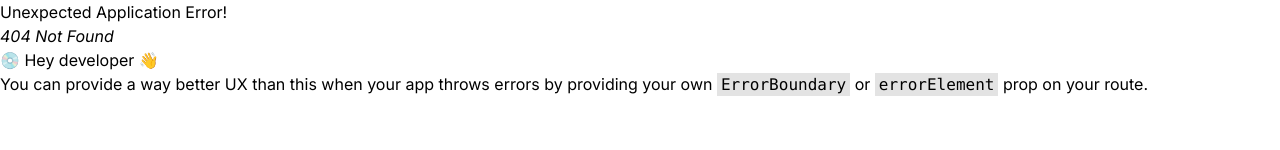
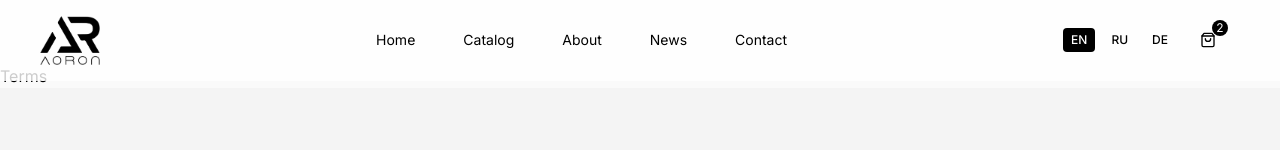
Before and after one commit to Ergashev-Xurshid/project_suitique-team, a React (Vite) app: page /terms in a window 1280 px wide. Before the commit this address had no page. Shown: the top 150 px of the page. Built offline with nearby package versions, Linux system fonts and the light colour scheme; no server answers.

Commit message:
add terms

```diff
--- a/src/App.jsx
+++ b/src/App.jsx
@@ -9,6 +9,7 @@ import Catalog from './pages/catalog/Catalog'
 import About from './pages/about/About'
 import News from './pages/news/News'
 import Contact from './pages/contact/Contact'
+import Terms from './pages/termService/Terms'
 
 
 
@@ -24,6 +25,7 @@ function App() {
         <Route path='/about' element={<About/>}/>
         <Route path='/news' element={<News/>}/>
         <Route path='/contact' element={<Contact/>}/>
+        <Route path='/terms' element={<Terms/>}/>
       </Route>
     )
   )
--- /dev/null
+++ b/src/pages/termService/Terms.jsx
@@ -0,0 +1,9 @@
+import React from 'react'
+
+function Terms() {
+  return (
+    <div>Terms</div>
+  )
+}
+
+export default Terms
```
